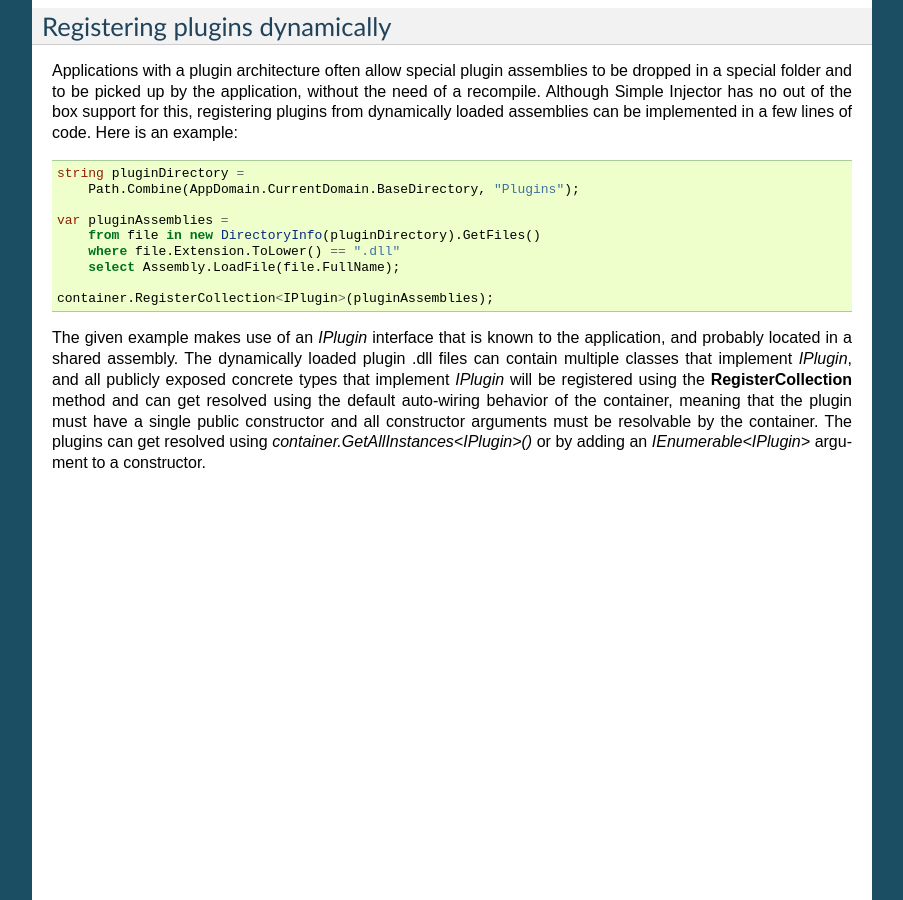
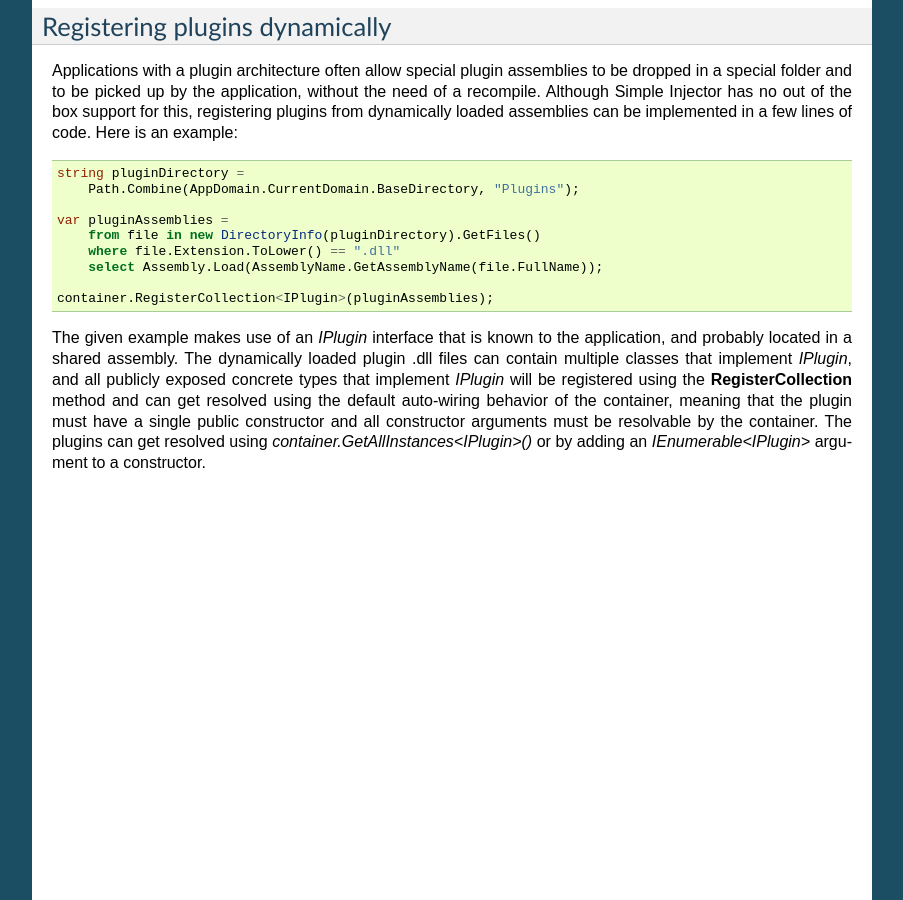
Before and after one commit to simpleinjector/Documentation, a Sphinx documentation site: the page built from source/advanced.rst, in a window 1280 px wide and 900 px high, scrolled down 11745 px. Shown: the whole window, without its empty margins (198-1101 px from the left). Built offline with Sphinx 7.4.7, drawn with Linux system fonts in a browser that asks for light colours.

Commit message:
Fixed samples that used Assembly.LoadFile
Assembly.LoadFile can result in incorrect assembly loading as explained
in 15.4.

```diff
--- a/source/advanced.rst
+++ b/source/advanced.rst
@@ -564,7 +564,7 @@ Applications with a plugin architecture often allow special plugin assemblies to
     var pluginAssemblies =
         from file in new DirectoryInfo(pluginDirectory).GetFiles()
         where file.Extension.ToLower() == ".dll"
-        select Assembly.LoadFile(file.FullName);
+        select Assembly.Load(AssemblyName.GetAssemblyName(file.FullName));
 
     container.RegisterCollection<IPlugin>(pluginAssemblies);
 
--- a/source/howto.rst
+++ b/source/howto.rst
@@ -560,7 +560,7 @@ After doing so, the main application can dynamically load these application modu
     var assemblies =
         from file in new DirectoryInfo(pluginDirectory).GetFiles()
         where file.Extension.ToLower() == ".dll"
-        select Assembly.LoadFile(file.FullName);
+        select Assembly.Load(AssemblyName.GetAssemblyName(file.FullName));
 
     container.RegisterPackages(assemblies);
 
```
